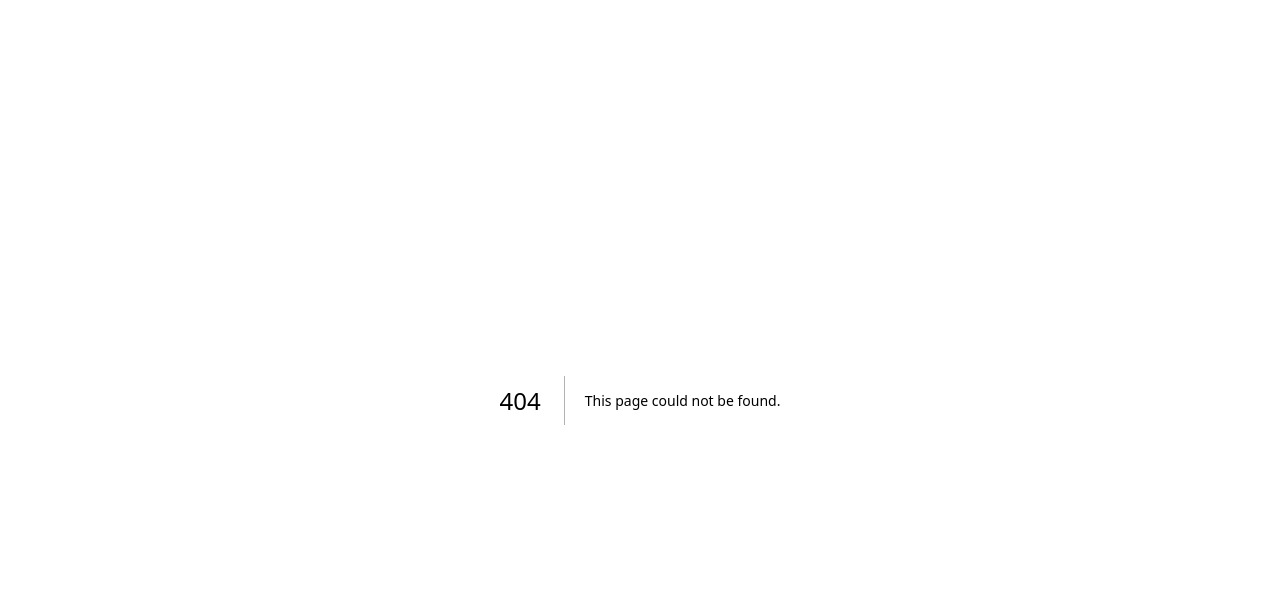
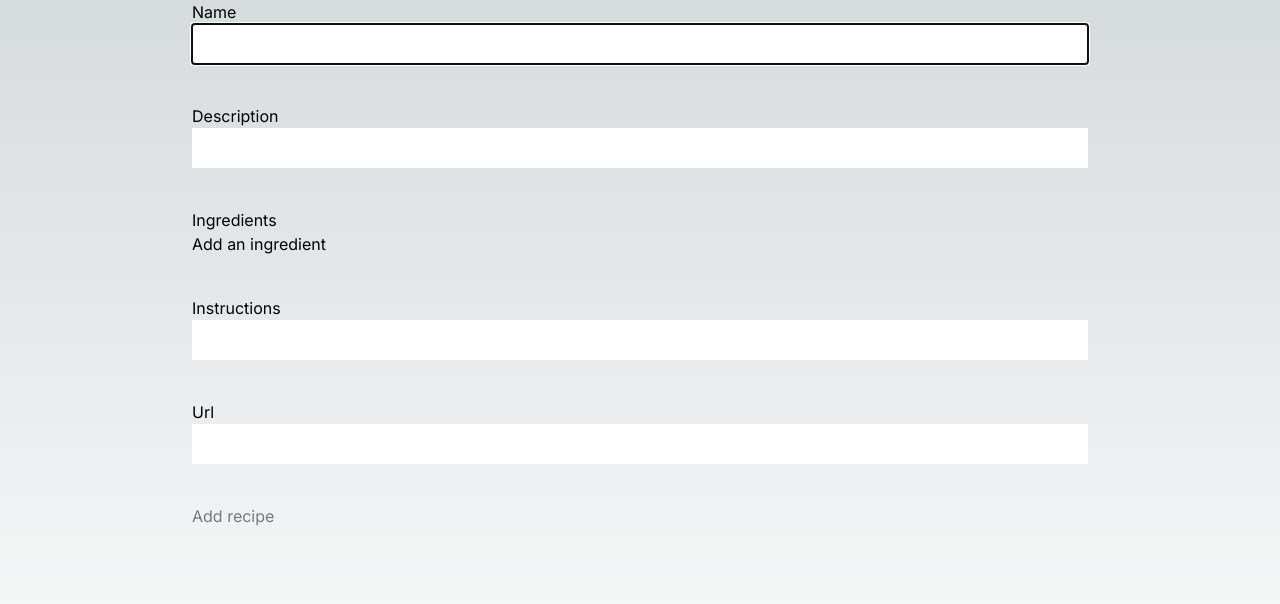
Before and after one commit to eulloa/meal-buddy-ui, a Next.js app: page /add in a window 1280 px wide. Before the commit this address had no page. Shown: the top 604 px of the page. Built offline with nearby package versions, Linux system fonts and the light colour scheme.

Commit message:
feat: add recipe

```diff
--- a/package.json
+++ b/package.json
@@ -10,9 +10,11 @@
     "test": "jest"
   },
   "dependencies": {
+    "formik": "2.4.5",
     "next": "14.0.4",
     "react": "^18",
-    "react-dom": "^18"
+    "react-dom": "^18",
+    "yup": "1.3.3"
   },
   "devDependencies": {
     "@testing-library/jest-dom": "6.2.0",
--- /dev/null
+++ b/src/app/add/page.tsx
@@ -0,0 +1,9 @@
+import { AddRecipe } from "@/app/components";
+
+export default async function Add() {
+  return (
+    <main className="flex min-h-screen flex-col justify-between px-4 md:px-48">
+      <AddRecipe />
+    </main>
+  );
+}
--- /dev/null
+++ b/src/app/components/addRecipe.tsx
@@ -0,0 +1,176 @@
+"use client";
+
+import { Field, FieldArray, Form, Formik, FormikHelpers } from "formik";
+import { TRecipe } from "@/types";
+import { useEffect, useRef, useState } from "react";
+
+import { addSchema } from "@/schemas";
+
+type AddRecipeInitialValues = Omit<TRecipe, "error" | "id">;
+
+const initialValues: AddRecipeInitialValues = {
+  name: "",
+  description: "",
+  ingredients: [],
+  instructions: [],
+  url: "",
+};
+
+const FieldError = ({ error }: { error: string }) => (
+  <span className="text-error text-xs">{error}</span>
+);
+
+export const AddRecipe = () => {
+  const inputRef = useRef<HTMLInputElement>(null);
+  const [addDescriptionField, setAddDescriptionField] =
+    useState<boolean>(false);
+
+  const toggleDescription = () => {
+    setAddDescriptionField((prev) => !prev);
+  };
+
+  const showAddDescriptionField = () => {
+    setAddDescriptionField(true);
+  };
+
+  const handleSubmit = (
+    values: AddRecipeInitialValues,
+    actions: FormikHelpers<AddRecipeInitialValues>
+  ) => {
+    console.log(values);
+    setTimeout(() => {
+      actions.setSubmitting(false);
+    }, 2500);
+  };
+
+  useEffect(() => {
+    inputRef?.current?.focus();
+  }, []);
+
+  return (
+    <>
+      <Formik
+        initialValues={initialValues}
+        onSubmit={handleSubmit}
+        validationSchema={addSchema}
+        validateOnMount
+      >
+        {({ errors, isSubmitting, isValid, touched, values }) => {
+          // console.log("values: ", values);
+
+          return (
+            <Form className={`${isSubmitting ? "opacity-50" : ""}`}>
+              <div className="mb-10">
+                <label className="block" htmlFor="name">
+                  Name
+                </label>
+                <Field
+                  innerRef={inputRef}
+                  className="w-full p-2"
+                  name="name"
+                  placeholder=""
+                />
+                {touched.name && errors.name ? (
+                  <FieldError error={errors.name} />
+                ) : null}
+              </div>
+              <div className="mb-10">
+                <label className="block" htmlFor="description">
+                  Description
+                </label>
+                <Field
+                  className="w-full p-2"
+                  name="description"
+                  placeholder=""
+                />
+                {touched.description && errors.description ? (
+                  <FieldError error={errors.description} />
+                ) : null}
+              </div>
+              <div className="mb-10">
+                <label className="block" htmlFor="ingredients">
+                  Ingredients
+                </label>
+                <FieldArray
+                  name="ingredients"
+                  render={(ingredientsHelper) => (
+                    <div>
+                      {values.ingredients.length === 0 ? (
+                        <button
+                          type="button"
+                          onClick={() => {
+                            ingredientsHelper.push("");
+                            toggleDescription();
+                          }}
+                        >
+                          Add an ingredient
+                        </button>
+                      ) : null}
+                      {values.ingredients.map((ingredient, index) => {
+                        console.log(`index: ${index}`);
+
+                        return (
+                          <div key={index}>
+                            {addDescriptionField && (
+                              <Field
+                                className="w-full p-2"
+                                name={`ingredients.${index}`}
+                              />
+                            )}
+                            <button
+                              type="button"
+                              onClick={() => ingredientsHelper.remove(index)}
+                            >
+                              -
+                            </button>
+                            <button
+                              className="disabled:opacity-50"
+                              type="button"
+                              onClick={() => {
+                                ingredientsHelper.insert(index, "");
+                                showAddDescriptionField();
+                              }}
+                              disabled={values.ingredients[index].length === 0}
+                            >
+                              +
+                            </button>
+                          </div>
+                        );
+                      })}
+                    </div>
+                  )}
+                />
+              </div>
+              <div className="mb-10">
+                <label className="block" htmlFor="instructions">
+                  Instructions
+                </label>
+                <Field
+                  className="w-full p-2"
+                  name="instructions"
+                  placeholder=""
+                />
+              </div>
+              <div className="mb-10">
+                <label className="block" htmlFor="url">
+                  Url
+                </label>
+                <Field className="w-full p-2" name="url" placeholder="" />
+                {touched.url && errors.url ? (
+                  <FieldError error="Please enter a valid url" />
+                ) : null}
+              </div>
+              <button
+                className="disabled:opacity-50"
+                type="submit"
+                disabled={!isValid || isSubmitting}
+              >
+                Add recipe
+              </button>
+            </Form>
+          );
+        }}
+      </Formik>
+    </>
+  );
+};
--- a/src/app/components/error.tsx
+++ b/src/app/components/error.tsx
@@ -2,6 +2,6 @@
 
 export const Error = ({ error }: { error: string }) => (
   <div className="bg-white p-6 rounded-lg flex justify-center">
-    <h1 className="text-xl text-[#ff0000]">{error}</h1>
+    <h1 className="text-xl text-error">{error}</h1>
   </div>
 );
--- a/src/app/components/index.tsx
+++ b/src/app/components/index.tsx
@@ -1,2 +1,3 @@
+export * from "./addRecipe";
 export * from "./error";
 export * from "./recipe";
--- a/src/app/components/recipe.tsx
+++ b/src/app/components/recipe.tsx
@@ -1,3 +1,4 @@
+import Link from "next/link";
 import { TRecipe } from "@/types";
 import { Error } from "@/app/components";
 
@@ -8,7 +9,9 @@ export const RecipeComponent = (recipe: TRecipe) => {
 
   return (
     <div key={`Recipe - ${recipe.name}`}>
-      <h2>{recipe.name}</h2>
+      <Link href={{ pathname: `/recipe/${recipe.id}` }}>
+        <h2>{recipe.name}</h2>
+      </Link>
       <h3>Recipe id: {recipe.id}</h3>
       <h4>{recipe.description}</h4>
       <h4>Ingredients</h4>
@@ -28,4 +31,4 @@ export const RecipeComponent = (recipe: TRecipe) => {
       </a>
     </div>
   );
-}
+};
--- /dev/null
+++ b/src/app/schemas/add.ts
@@ -0,0 +1,9 @@
+import * as yup from "yup";
+
+const re = /https?:\/\/(www\.)?[-a-zA-Z0-9@:%._\+~#=]{1,256}\.[a-zA-Z0-9()]{1,6}\b([-a-zA-Z0-9()@:%_\+.~#?&//=]*)/;
+
+export const addSchema = () => yup.object().shape({
+   name: yup.string().required().min(2).max(100),
+   description: yup.string().required().min(2).max(100),
+   url: yup.string().matches(re).required()
+});
--- /dev/null
+++ b/src/app/schemas/index.tsx
@@ -0,0 +1 @@
+export * from "./add";
--- a/tailwind.config.js
+++ b/tailwind.config.js
@@ -6,6 +6,9 @@ module.exports = {
     "./src/app/**/*.{js,ts,jsx,tsx,mdx}",
   ],
   theme: {
+    colors: {
+      error: "#ff0000"
+    },
     extend: {},
   },
   plugins: [],
--- a/tsconfig.json
+++ b/tsconfig.json
@@ -20,6 +20,7 @@
     ],
     "paths": {
       "@/*": ["./src/*"],
+      "@/schemas": ["./src/app/schemas/"],
       "@/types": ["./types/"]
     }
   },
```
Also changed, not shown: 1 other file (tests, documents, lock files or other folders).
